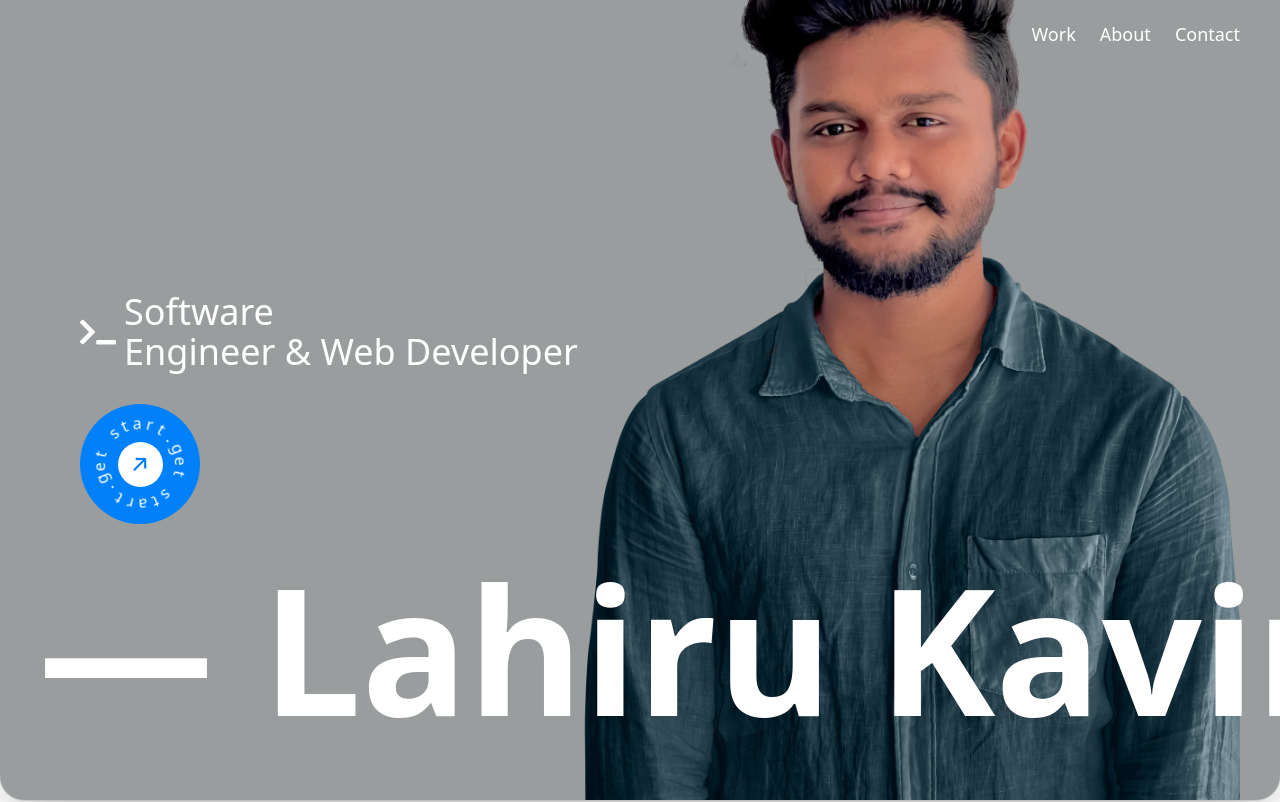
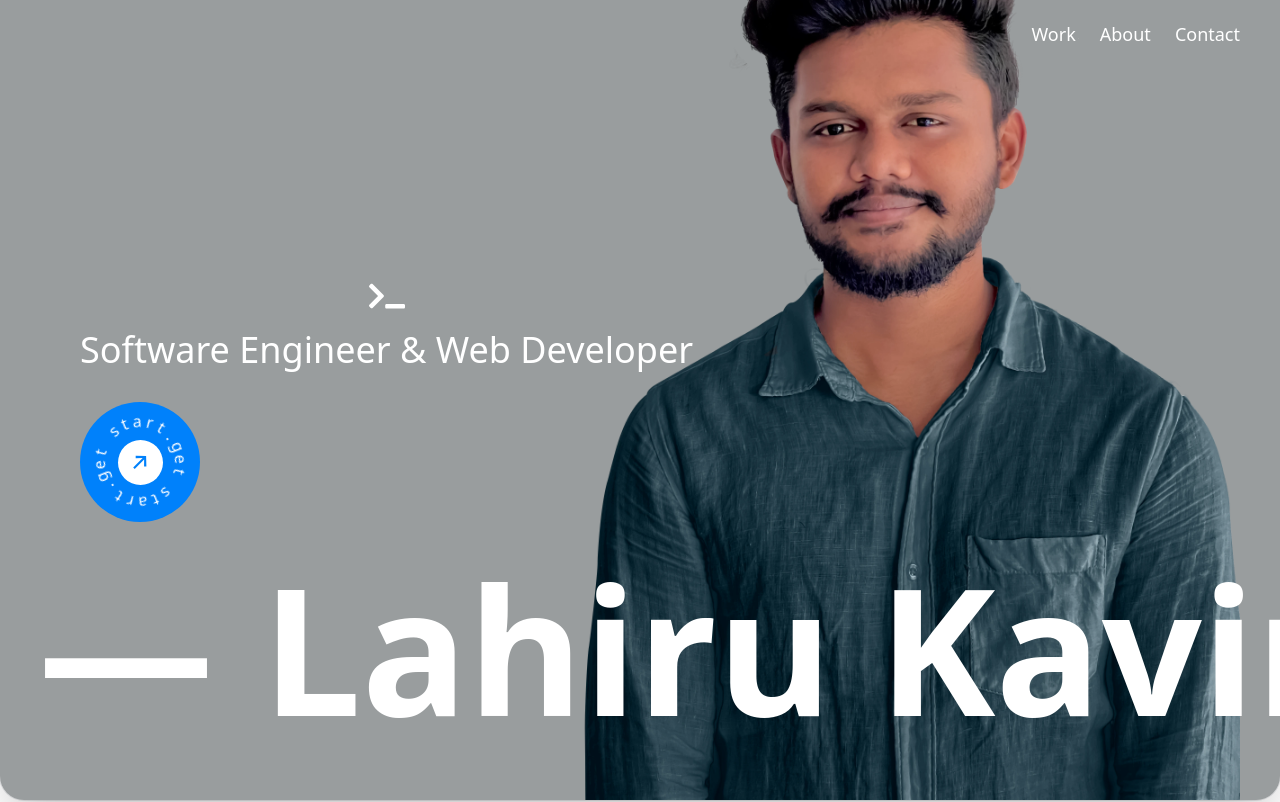
Before and after one commit to Lahiru-911/Lahiru-portfolio, a Next.js app: page / in a window 1280 px wide. Shown: the top 802 px of the page. Built offline with nearby package versions, Linux system fonts and the light colour scheme.

Commit message:
Update page.jsx

```diff
--- a/components/HeroSection/page.jsx
+++ b/components/HeroSection/page.jsx
@@ -35,21 +35,27 @@ export default function HeroSection() {
 
       {/* Text Content */}
       <div className="flex flex-col justify-end items-center md:items-start gap-8 absolute inset-x-0 md:left-20 text-center md:text-left text-white">
-        <motion.p
+        <motion.div
           initial={{ opacity: 0, y: 20 }}
           animate={{ opacity: 1, y: 0 }}
           transition={{ delay: 0.5, duration: 1 }}
-          className="text-2xl md:text-4xl font-light mt-4 flex items-center gap-2"
+          className="flex flex-col justify-center items-center"
         >
           <FaTerminal className="text-3xl md:text-4xl" />
-          <span>
-            Software <br />
-            Engineer & Web Developer
-          </span>
-        </motion.p>
-        <Link href="/contact">
-          <MagnetButton />
-        </Link>
+          <motion.p
+            initial={{ opacity: 0, y: 20 }}
+            animate={{ opacity: 1, y: 0 }}
+            transition={{ delay: 0.5, duration: 1 }}
+            className="text-2xl md:text-4xl font-light mt-4 "
+          >
+            Software Engineer & Web Developer
+          </motion.p>
+        </motion.div>
+        <div>
+          <Link href="/contact">
+            <MagnetButton />
+          </Link>
+        </div>
       </div>
 
       <div className="absolute z-20 bottom-10 ">
```
